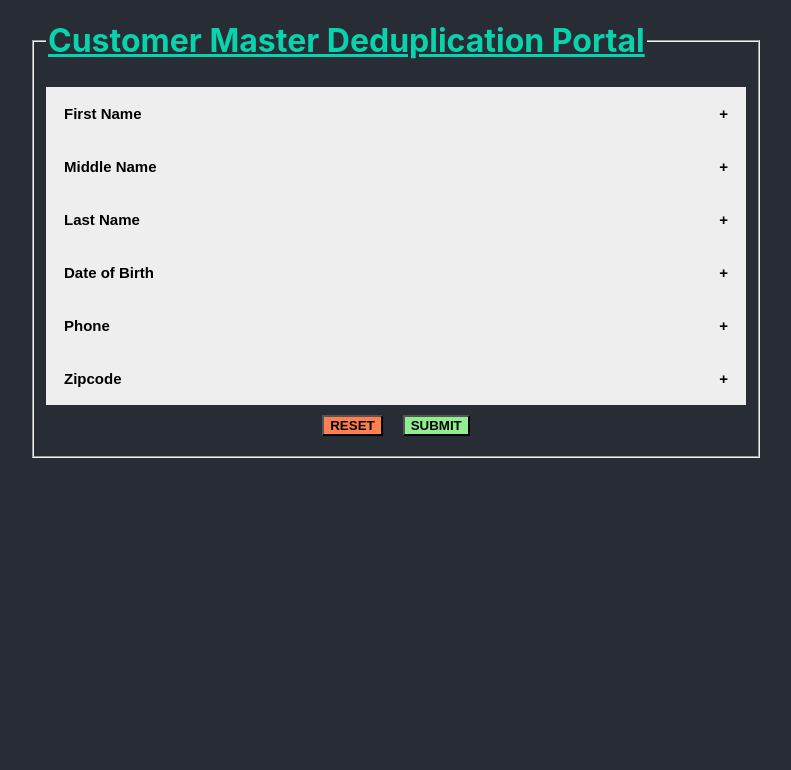
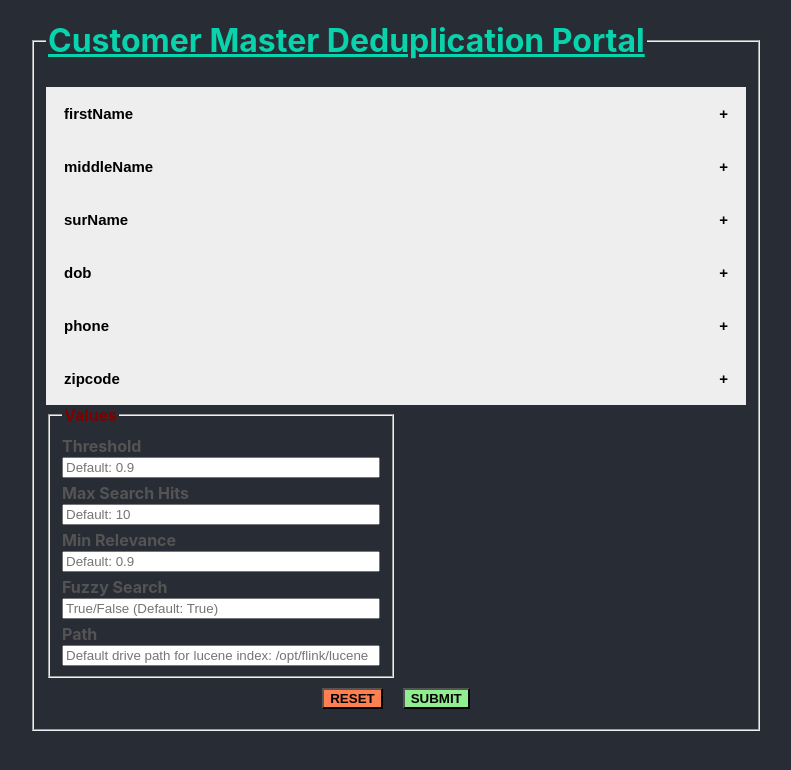
Before and after one commit to amitanand3/cust-dedupe, a React (Create React App) app: page / in a window 1280 px wide. Shown: the top 770 px of the page, without its empty margins (244-1035 px from the left). Built offline with nearby package versions, Linux system fonts and the light colour scheme.

Commit message:
made value section common

```diff
--- a/src/App.js
+++ b/src/App.js
@@ -4,7 +4,7 @@ import UserDetailsComp from './Property/UserDetailsComp';
 
 class App extends Component {
 
-  propList = ['First Name', 'Middle Name', 'Last Name', 'Date of Birth', 'Phone', 'Zipcode'];
+  propList = ['firstName', 'middleName', 'surName', 'dob', 'phone', 'zipcode'];
 
   toggleView = (event) => {
     event.currentTarget.classList.toggle("active");
@@ -26,6 +26,27 @@ class App extends Component {
     let xmlDoc = document.implementation.createDocument("", "", null);
     let rootElem = xmlDoc.createElement("duke");
     let schema = xmlDoc.createElement("schema");
+
+    let valForm = document.getElementById('val-form');
+    let threshold = xmlDoc.createElement("threshold");
+    threshold.innerHTML = valForm.elements['threshold'].value || "0.9";
+    schema.appendChild(threshold);
+
+    let hits = xmlDoc.createElement("max-search-hits");
+    hits.innerHTML = valForm.elements['hits'].value || "10";
+    schema.appendChild(hits);
+
+    let minRel = xmlDoc.createElement("min-relevance");
+    minRel.innerHTML = valForm.elements['minRel'].value || "0.9";
+    schema.appendChild(minRel);
+
+    let fuzzy = xmlDoc.createElement("fuzzy-search");
+    fuzzy.innerHTML = valForm.elements['fuzzy'].value || "true";
+    schema.appendChild(fuzzy);
+
+    let path = xmlDoc.createElement("path");
+    path.innerHTML = valForm.elements['path'].value || "/opt/flink/lucene";
+    schema.appendChild(path);
 
     this.propList.forEach((prop, index) => {
       let form = document.property[index];
@@ -74,6 +95,31 @@ class App extends Component {
               return <UserDetailsComp key={index} toggle={(event) => this.toggleView(event)} propertyName={value} />
             })
           }
+          <form id="val-form" name="values">
+            <fieldset>
+              <legend>Values</legend>
+              <div>
+                  <label>Threshold</label>
+                  <input name="threshold" type="number" className="w-310" placeholder="Default: 0.9" />
+              </div>
+              <div>
+                  <label>Max Search Hits</label>
+                  <input name="hits" type="number" className="w-310" placeholder="Default: 10" />
+              </div>
+              <div>
+                  <label>Min Relevance</label>
+                  <input name="minRel" type="number" className="w-310" placeholder="Default: 0.9" />
+              </div>
+              <div>
+                  <label>Fuzzy Search</label>
+                  <input name="fuzzy" type="text" className="w-310" placeholder="True/False (Default: True)" />
+              </div>
+              <div>
+                  <label>Path</label>
+                  <input name="path" type="text" className="w-310" placeholder="Default drive path for lucene index: /opt/flink/lucene" />
+              </div>
+            </fieldset>
+          </form>
           <div className="center">
             <button className="m-10 bg-coral" onClick={()=>this.resetForm()}>RESET</button>
             <button className="m-10 bg-lgreen" onClick={()=>this.createXML()}>SUBMIT</button>
--- a/src/Property/UserDetailsComp.js
+++ b/src/Property/UserDetailsComp.js
@@ -32,31 +32,6 @@ const UserDetailsComp = (props) => {
                     </div>
                     </fieldset>
                 </form>
-                <form id="val-form" name="values">
-                    <fieldset>
-                    <legend>Values</legend>
-                    <div>
-                        <label>Threshold</label>
-                        <input name="threshold" type="number" className="w-310" placeholder="Default: 0.9" />
-                    </div>
-                    <div>
-                        <label>Max Search Hits</label>
-                        <input name="hits" type="number" className="w-310" placeholder="Default: 10" />
-                    </div>
-                    <div>
-                        <label>Min Relevance</label>
-                        <input name="minRel" type="number" className="w-310" placeholder="Default: 0.9" />
-                    </div>
-                    <div>
-                        <label>Fuzzy Search</label>
-                        <input name="fuzzy" type="text" className="w-310" placeholder="True/False (Default: True)" />
-                    </div>
-                    <div>
-                        <label>Path</label>
-                        <input name="path" type="text" className="w-310" placeholder="Default drive path for lucene index (/opt/flink/lucene)" />
-                    </div>
-                    </fieldset>
-                </form>
             </div>
       </div>
     );
```
